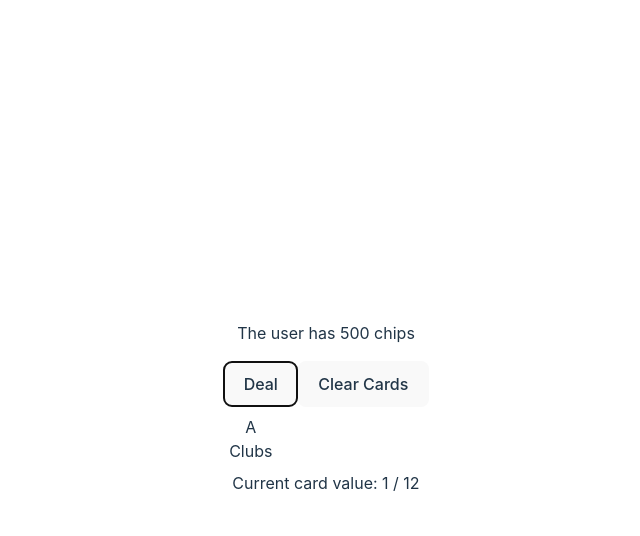
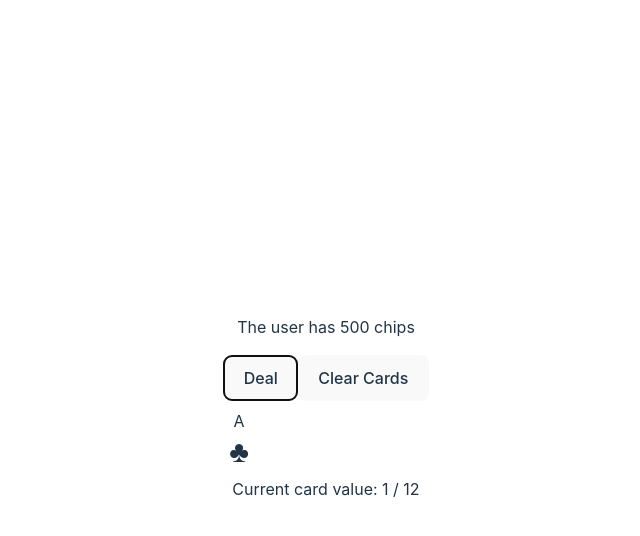
Before and after one commit to Kmurphy24/Casino-App, a React (Vite) app: page / in a window 1280 px wide. Both pictures are taken after a click on the button "Deal". Shown: the top 536 px of the page, without its empty margins (314-954 px from the left). Built offline with nearby package versions, Linux system fonts and the light colour scheme.

Commit message:
added suit symbols

```diff
--- a/src/App.tsx
+++ b/src/App.tsx
@@ -1,7 +1,7 @@
 import { useEffect, useRef, useState } from "react";
 import "./App.css";
 import { getFullDeck } from "./utils/cardDeck";
-import { Card, Pip } from "./types/card";
+import { Card, Pip, Suit } from "./types/card";
 
 interface UserScore {
   score: number;
@@ -87,6 +87,19 @@ function App() {
     } while (shuffleCount < 10);
   };
 
+  const displaySuit = (suit: Suit) => {
+    switch (suit) {
+      case Suit.Clubs:
+        return <>&#9827;</>;
+      case Suit.Diamonds:
+        return <>&#9826;</>;
+      case Suit.Hearts:
+        return <>&#9825;</>;
+      case Suit.Spades:
+        return <>&#9824;</>;
+    }
+  };
+
   return (
     <>
       <div className="p-4">The user has {chips} chips</div>
@@ -102,7 +115,7 @@ function App() {
         {dealtCards.map((card) => (
           <div key={`${card.pip}-${card.suit}`} className="flex flex-col p-2">
             <span>{card.pip}</span>
-            <span>{card.suit}</span>
+            <span className="text-3xl">{displaySuit(card.suit)}</span>
           </div>
         ))}
       </div>
```
